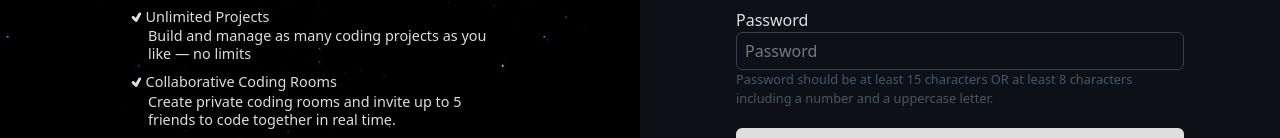
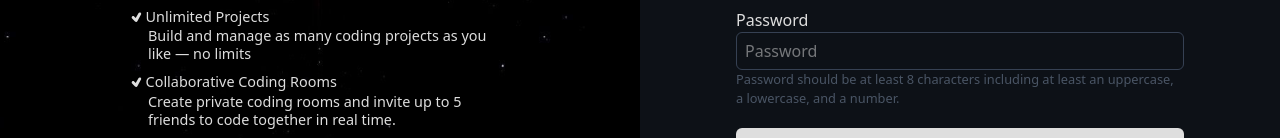
Before and after one commit to falguni-mondal/Codelab-Frontend, a React app: page /auth/signin in a window 1280 px wide. Shown: the part 323-461 px from the top of the page. Built offline with nearby package versions, Linux system fonts and the light colour scheme; no server answers; the HTML template or start-up script is replaced by a standard one.

Commit message:
Signup complete

```diff
--- a/src/components/Authpage/AuthFormSection/AuthFormSection.jsx
+++ b/src/components/Authpage/AuthFormSection/AuthFormSection.jsx
@@ -1,15 +1,13 @@
-import React from 'react'
 import Signup from './SignupSection/Signup'
 import Signin from './SigninSection/Signin'
 
-const AuthFormSection = ({page}) => {
-
+const AuthFormSection = ({page, setLoading}) => {
 
 
     return (
         <div className={`auth-form-container w-full shrink-0 flex sec-bg ${page === "signin" ? "translate-x-[-50%]" : "translate-x-[0%]"} transition-all duration-300 ease-in-out`}>
-            <Signup/>
-            <Signin/>
+            <Signup setLoading={setLoading}/>
+            <Signin setLoading={setLoading}/>
         </div>
     )
 }
--- a/src/components/Authpage/AuthFormSection/SigninSection/Signin.jsx
+++ b/src/components/Authpage/AuthFormSection/SigninSection/Signin.jsx
@@ -18,7 +18,7 @@ const Signin = () => {
         {
             name : "password",
             type : "password",
-            msg : "Password should be at least 15 characters OR at least 8 characters including a number and a uppercase letter.",
+            msg : "Password should be at least 8 characters including at least an uppercase, a lowercase, and a number.",
             ref : passwordRef
         }
     ]
--- a/src/components/Authpage/AuthFormSection/SignupSection/Signup.jsx
+++ b/src/components/Authpage/AuthFormSection/SignupSection/Signup.jsx
@@ -4,7 +4,7 @@ import axios from "axios";
 import { FaArrowRightLong } from "react-icons/fa6";
 import { Bounce, toast, Zoom } from 'react-toastify';
 
-const Signup = () => {
+const Signup = ({setLoading}) => {
 
     const emailRef = useRef();
     const passwordRef = useRef();
@@ -24,7 +24,7 @@ const Signup = () => {
         {
             name: "password",
             type: "password",
-            msg: "Password should be at least 15 characters OR at least 8 characters including a number and a lowercase letter.",
+            msg: "Password should be at least 8 characters including at least an uppercase, a lowercase, and a number.",
             ref: passwordRef
         },
         {
@@ -100,7 +100,9 @@ const Signup = () => {
 
     const submitHandler = async (e) => {
         e.preventDefault();
+        setLoading(prev => !prev);
         if (!passwordRegex.test(passwordRef.current.value) || !unameRegex.test(usernameRef.current.value) || emailRef.current.value.trim() === "") {
+            setLoading(prev => !prev);
             toast.error("Please enter valid credentials!", {
                 position: "top-right",
                 autoClose: 5000,
@@ -122,6 +124,12 @@ const Signup = () => {
 
         try {
             const res = await axios.post(`${baseUrl}/api/user/create`, data);
+            setLoading(prev => !prev);
+            emailRef.current.value = "";
+            passwordRef.current.value = "";
+            usernameRef.current.value = "";
+            setPassErr(null);
+            setUnameErr(null);
             console.log(res.data);
             toast.success('Signup Successfull!', {
                 position: "top-right",
@@ -135,6 +143,7 @@ const Signup = () => {
                 transition: Zoom,
             });
         } catch (err) {
+            setLoading(prev => !prev);
             toast.error(`${err.response.data}`, {
                 position: "top-right",
                 autoClose: 5000,
--- a/src/components/Authpage/Authpage.jsx
+++ b/src/components/Authpage/Authpage.jsx
@@ -1,13 +1,16 @@
-import React, { useEffect, useState } from 'react'
+import { useEffect, useState } from 'react'
 import ServiceSection from './ServiceSection/ServiceSection'
 import AuthFormSection from './AuthFormSection/AuthFormSection'
 import { useParams } from 'react-router-dom'
+import Loading from '../../utils/Loading'
 
 const Authpage = () => {
 
-    const {option} = useParams();
+    const { option } = useParams();
 
     const [page, setPage] = useState("signup");
+    const [loading, setLoading] = useState(false);
+
 
     useEffect(() => {
         setPage(option);
@@ -16,8 +19,11 @@ const Authpage = () => {
 
     return (
         <div className='auth-page w-full h-[90vh] flex prime-bg overflow-hidden'>
-            <ServiceSection/>
-            <AuthFormSection page={page} />
+            <div className={`loader ${loading ? "" : "hidden"} relative z-[1000]`}>
+                <Loading />
+            </div>
+            <ServiceSection />
+            <AuthFormSection page={page} setLoading={setLoading} />
         </div>
     )
 }
--- /dev/null
+++ b/src/utils/Loading.jsx
@@ -0,0 +1,13 @@
+import React from 'react'
+import loading from "../assets/loading.gif";
+
+const Loading = () => {
+  return (
+    <div className='w-full h-full fixed top-0 left-0 bg-[#0000005d] flex flex-col gap-1 justify-center items-center pb-10'>
+        <img className='lg:scale-[0.75]' src={loading} alt="loading.gif" />
+        <span className='text-[0.95rem]'>Wait a moment...</span>
+    </div>
+  )
+}
+
+export default Loading
```
Also changed, not shown: src/assets/loading.gif (added).
